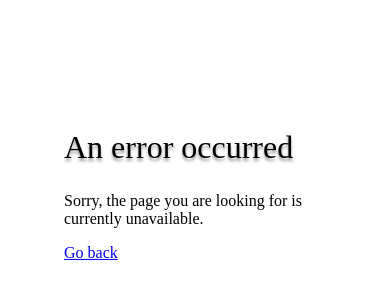
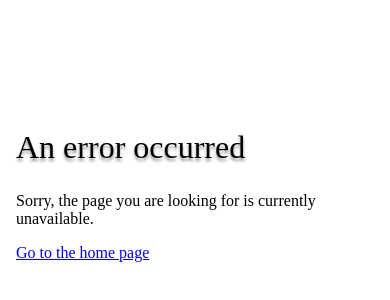
Before and after one commit to clifford2/web-wpad, a plain HTML site: page dist/50x.html in a window 390 px wide. Shown: the part 232-532 px from the top of the page. Drawn offline with Linux system fonts and the light colour scheme.

Commit message:
Fix minor errors & add clarifications

```diff
--- a/dist/50x.html
+++ b/dist/50x.html
@@ -1,48 +1,45 @@
 <!DOCTYPE html>
-<html lang="en" xml:lang="en">
+<html lang="en">
 <head>
-<meta http-equiv="Content-Type" content="text/html; charset=utf-8" />
-<title>Web Proxy Auto-Discovery</title>
-<link rel="stylesheet" href="highlight.min.css">
-<style media="screen" type="text/css">
-body, html {
-	height: 100%;
+<meta charset="utf-8">
+<meta name="viewport" content="width=device-width, initial-scale=1">
+<title>Error - Web Proxy Auto-Discovery</title>
+<style>
+html, body {
 	margin: 0;
 }
-html, body, div, object, h2
-{
+html, body, div, h2 {
 	font-weight: normal;
 	font-style: normal;
 	font-size: 1em;
 	background: transparent;
 }
-/*
-a:link, a:visited, a:hover, a:active { text-decoration: none; }
-a:hover { text-decoration: underline; }
-*/
+body {
+	/* Centre content, but let it grow and scroll when taller than the window */
+	display: flex;
+	align-items: center;
+	justify-content: center;
+	min-height: 100vh;
+}
+.content {
+	box-sizing: border-box;
+	max-width: 60em;
+	padding: 4em;
+}
 .content h2 {
 	font-size: 2em;
 	text-shadow: 0 3px 3px #999;
 }
-.content {
-	font-size: 1em;
-	margin: 0;
-	padding: 4em;
-	position: absolute;
-	top: 50%;
-	left: 50%;
-	margin-right: -50%;
-	transform: translate(-50%, -50%)
+@media (max-width: 40em) {
+	.content { padding: 1em; }
 }
 </style>
 </head>
 <body>
-<div class="wrapper2">
 <div class="content">
 <h2>An error occurred</h2>
 <p>Sorry, the page you are looking for is currently unavailable.</p>
-<p><a href="/">Go back</a></p>
-</div>
+<p><a href="/">Go to the home page</a></p>
 </div>
 </body>
 </html>
```
Also changed, not shown: dist/404.html (+23 -26 lines), dist/index.html (+26 -30 lines), dist/.well-known/security.txt, 7 other files.
